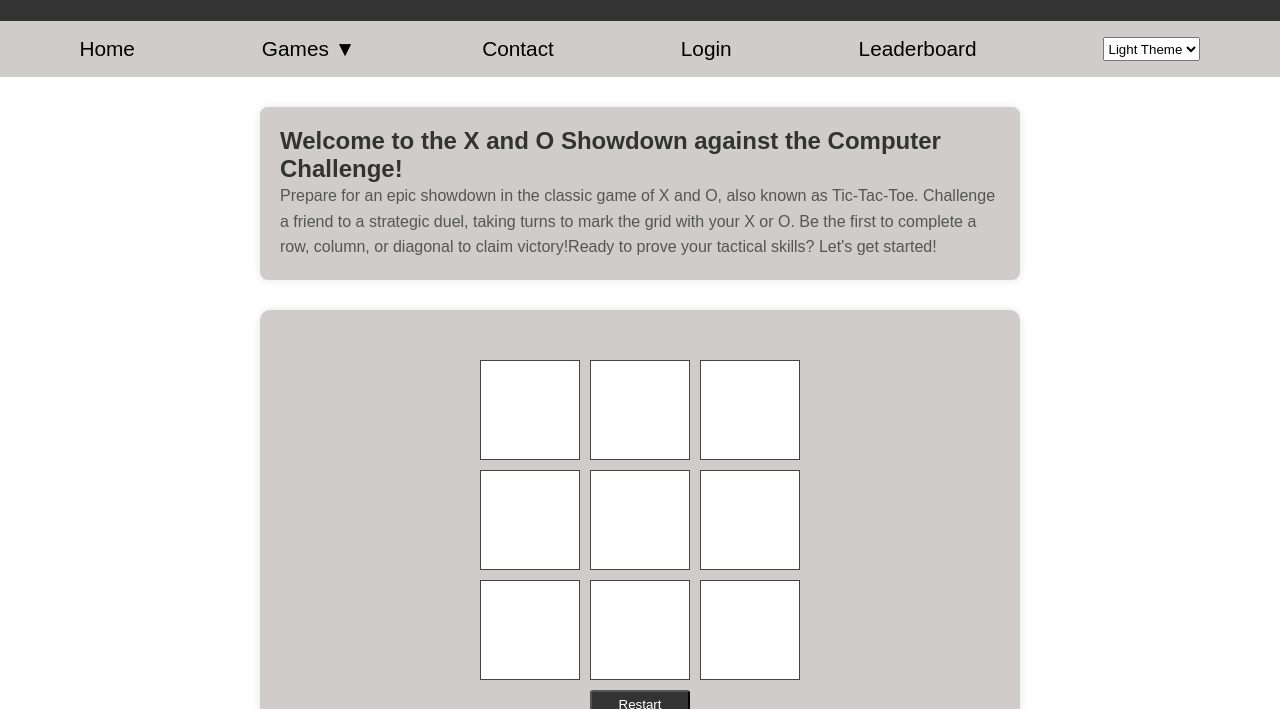
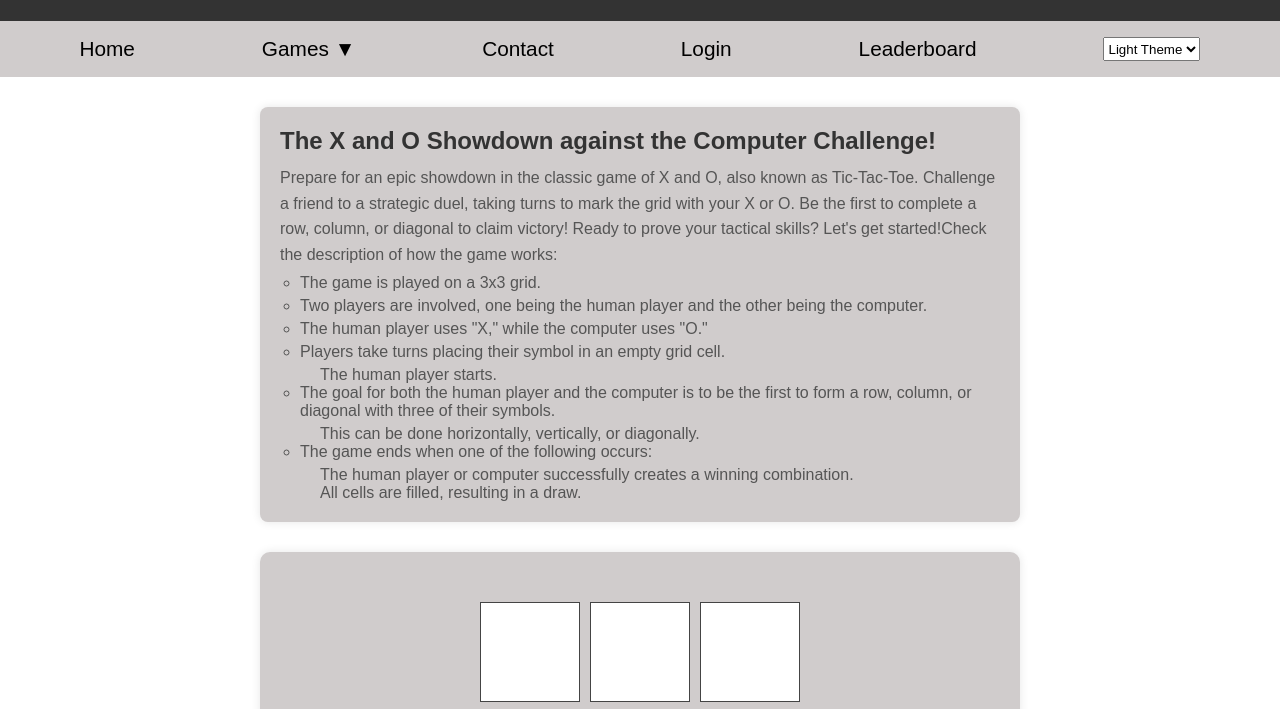
Before and after one commit to bayanwafa/MiniGamesWebsite, a website: page tic_tac_toe.html in a window 1280 px wide. Shown: the part 64-773 px from the top of the page. Drawn offline with Linux system fonts and the light colour scheme.

Commit message:
I have add the changes in CSS and HTML that i have done in my local

```diff
--- a/styles.css
+++ b/styles.css
@@ -374,9 +374,46 @@ h3 {
     background-color: #555;
 }
 
+/* Tic Tac Toe game styles*/
+/* Game description */
+.description-section {
+    max-width: 1020px;
+    /* Adjust this value to make the box wider */
+    margin: 0 auto;
+    padding: 20px;
+    background-color: #d0cccc;
+    border-radius: 8px;
+    box-shadow: 0 0 10px rgba(0, 0, 0, 0.1);
+}
 
+.description-section h2 {
+    margin-bottom: 10px;
+    color: #333;
+}
 
-/* Tic Tac Toe game styles*/
+.description-section p {
+    font-size: 16px;
+    color: #555;
+    margin-bottom: 7px;
+}
+
+.description-section ol {
+    list-style-type: circle;
+    margin-left: 20px;
+}
+
+.description-section li {
+    font-size: 16px;
+    color: #555;
+    margin-bottom: 5px;
+}
+
+.description-section ul {
+    /* list-style-type:upper-roman;  why it doesn't work if i change it?*/
+    color: #555;
+    margin-left: 20px;
+}
+
 /* Style the game board */
 .game {
     max-width: 760px;
@@ -392,11 +429,24 @@ h3 {
     box-shadow: 0 0 10px rgba(0, 0, 0, 0.1);
 }
 
+/* Additional styles can be added based on your design preferences */
+
+.board {
+    display: grid;
+    grid-template-columns: repeat(3, 100px);
+    grid-gap: 10px;
+    padding: 30px;
+    text-align: center;
+    position: relative;
+}
+
+/* Style the individual squares within the game board */
 .square {
     width: 100px;
     height: 100px;
     text-align: center;
     font-size: 60px;
+    /* Vertically center the text content within the square */
     line-height: 100px;
     cursor: pointer;
     background-color: #fff;
@@ -427,18 +477,19 @@ h3 {
     justify-content: center;
 }
 
-/* Additional styles can be added based on your design preferences */
-
-.board {
-    display: grid;
-    grid-template-columns: repeat(3, 100px);
-    grid-gap: 10px;
-    padding: 30px;
-    text-align: center;
-    position: relative;
+/* Styling for the "Moves Left" button */
+.movesleftTic {
+    color: rgb(247, 34, 14);
+    /* padding: 10px 10px; */
+    margin: 10px auto;
+    /* Center horizontally */
+    display: block;
+    /* Make it a block-level element */
+    width: max-content;
+    /* Adjust the width as needed */
 }
 
-/* Example styles for the count-bar */
+/* Styles for the count-bar */
 .count-bar {
     max-width: 760px;
     margin: 0 auto;
@@ -541,8 +592,7 @@ span {
     margin: 5px;
 }
 
-
-
+/* CONTACT PAGE */
 /* contact styles */
 .about-section,
 .description-section {
@@ -652,4 +702,14 @@ span {
     .section {
         max-width: 100%;
     }
+
+    /* .game {
+        max-width: 760px;
+        margin: 0 auto;
+    }
+
+    .square {
+        max-width: 80%;
+        margin: 0 auto;
+    } */
 }
--- a/tic_tac_toe.html
+++ b/tic_tac_toe.html
@@ -10,9 +10,11 @@
 
 <body>
     <header>
+        <!-- Header section of the page -->
         <h1>Tic Tac Toe Game</h1>
     </header>
 
+    <!--Navigation bar with dropdown list of the games-->
     <nav id="nav">
         <ul>
             <li><a href="index.html" class="active" id="home">Home</a></li>
@@ -27,6 +29,7 @@
             <li><a href="contact.html" id="contact">Contact</a></li>
             <li><a href="#" id="login">Login</a></li>
             <li><a href="#" id="leaderboard">Leaderboard</a></li>
+            <!--Give the user the options to select the theme to dark or light-->
             <select id="themeSelect">
                 <option value="light">Light Theme</option>
                 <option value="dark">Dark Theme</option>
@@ -34,14 +37,29 @@
         </ul>
     </nav>
 
-
+    <!--Game description for the user to read before the game starts-->
     <section class="description-section">
-        <!-- <h2> X and O Game (Tic-Tac-Toe)</h2> -->
-        <h2>Welcome to the X and O Showdown against the Computer Challenge!</h2>
+        <h2>The X and O Showdown against the Computer Challenge!</h2>
         <p>Prepare for an epic showdown in the classic game of X and O, also known as Tic-Tac-Toe.
             Challenge a friend to a strategic duel, taking turns to mark the grid with your X or O.
-            Be the first to complete a row, column, or diagonal to claim victory!Ready to prove your tactical
-            skills? Let's get started!
+            Be the first to complete a row, column, or diagonal to claim victory! Ready to prove your tactical
+            skills?
+            Let's get started!</b>Check the description of how the game works:</p>
+
+        <!--Order and unordered list-->
+        <ol>
+            <li>The game is played on a 3x3 grid.</li>
+            <li>Two players are involved, one being the human player and the other being the computer.</li>
+            <li>The human player uses "X," while the computer uses "O."</li>
+            <li>Players take turns placing their symbol in an empty grid cell.</li>
+            <ul>The human player starts.</ul>
+            <li>The goal for both the human player and the computer is to be the first to form a row, column, or
+                diagonal with three of their symbols.</li>
+            <ul>This can be done horizontally, vertically, or diagonally.</ul>
+            <li>The game ends when one of the following occurs:</li>
+            <ul>The human player or computer successfully creates a winning combination.</ul>
+            <ul>All cells are filled, resulting in a draw.</ul>
+        </ol>
     </section>
 
     <div class="game">
@@ -55,11 +73,23 @@
             <div class="square" onclick="makeMove(this)" data-index="6"></div>
             <div class="square" onclick="makeMove(this)" data-index="7"></div>
             <div class="square" onclick="makeMove(this)" data-index="8"></div>
+            <!--Restart game button-->
             <button class="button" onclick="restartGame()">Restart</button>
         </div>
     </div>
 
+    <div id="result">Game in progress!!</div>
+    <!-- Back Arrow to return to the home page -->
+    <div class="back-arrow">
+        <a href="index.html">
+            <button id="home-button">
+                <span>&#129092; Home Page</span>
+            </button>
+        </a>
+    </div>
+
     <div class="count-bar">
+        <!--Game count bar-->
         <div class="win-count">
             <span>PLAYER (X)</span>
             <span id="player-count">0</span>
```
Also changed, not shown: docs/tic_tac_toe.md (+53 -0 lines).
